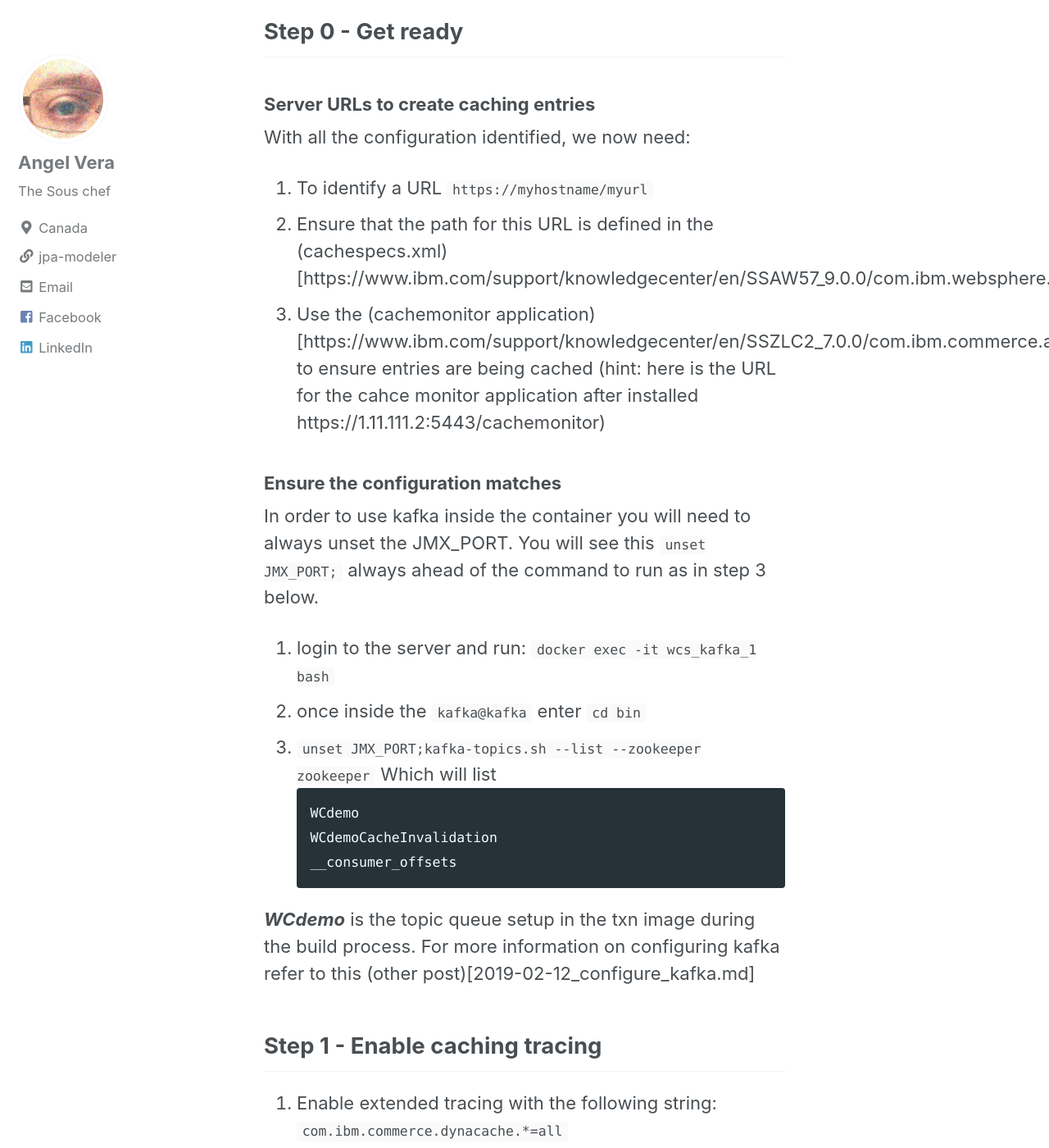
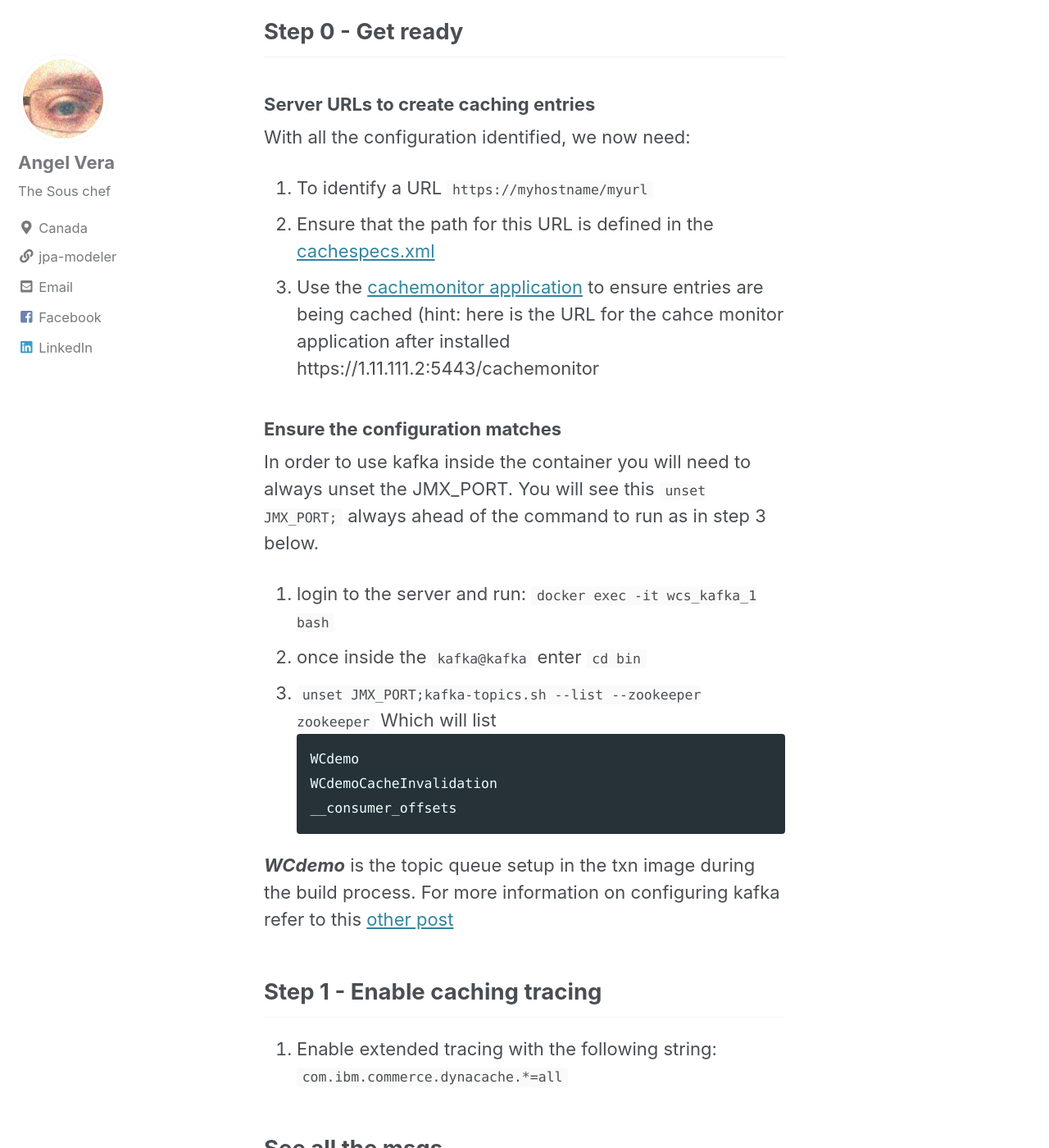
Before and after one commit to arvera/blog, a Jekyll site: the page built from _posts/2019-02-12-kafka_zookeper.md, in a window 1280 px wide and 1400 px high, scrolled down 1194 px. Shown: the whole window at 82% size. Built offline with Jekyll 4.4.1, drawn with Linux system fonts in a browser that asks for light colours; cached includes are drawn as plain includes; nearby versions of some CDN libraries.

Commit message:
Fixing some of the formating

````diff
--- a/_posts/2019-02-12-kafka_zookeper.md
+++ b/_posts/2019-02-12-kafka_zookeper.md
@@ -40,8 +40,8 @@ NETWORK ID          NAME                DRIVER              SCOPE
 ### Server URLs to create caching entries
 With all the configuration identified, we now need:
 1. To identify a URL `https://myhostname/myurl`
-2. Ensure that the path for this URL is defined in the (cachespecs.xml)[https://www.ibm.com/support/knowledgecenter/en/SSAW57_9.0.0/com.ibm.websphere.nd.multiplatform.doc/ae/rdyn_cachespec.html]
-3. Use the (cachemonitor application)[https://www.ibm.com/support/knowledgecenter/en/SSZLC2_7.0.0/com.ibm.commerce.admin.doc/tutorial/tdcperf1b.htm] to ensure entries are being cached (hint: here is the URL for the cahce monitor application after installed https://1.11.111.2:5443/cachemonitor)
+2. Ensure that the path for this URL is defined in the [cachespecs.xml](https://www.ibm.com/support/knowledgecenter/en/SSAW57_9.0.0/com.ibm.websphere.nd.multiplatform.doc/ae/rdyn_cachespec.html)
+3. Use the [cachemonitor application](https://www.ibm.com/support/knowledgecenter/en/SSZLC2_7.0.0/com.ibm.commerce.admin.doc/tutorial/tdcperf1b.htm) to ensure entries are being cached (hint: here is the URL for the cahce monitor application after installed https://1.11.111.2:5443/cachemonitor
 
 ### Ensure the configuration matches
 In order to use kafka inside the container you will need to always unset the JMX_PORT. You will see this `unset JMX_PORT;` always ahead of the command to run as in step 3 below.
@@ -56,7 +56,7 @@ In order to use kafka inside the container you will need to always unset the JMX
    __consumer_offsets
    ```
 
-***WCdemo*** is the topic queue setup in the txn image during the build process. For more information on configuring kafka refer to this (other post)[2019-02-12_configure_kafka.md]
+***WCdemo*** is the topic queue setup in the txn image during the build process. For more information on configuring kafka refer to this [other post](configure_kafka/)
 
 
 ## Step 1 - Enable caching tracing
````
